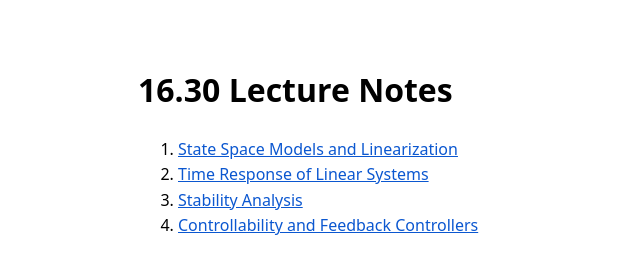
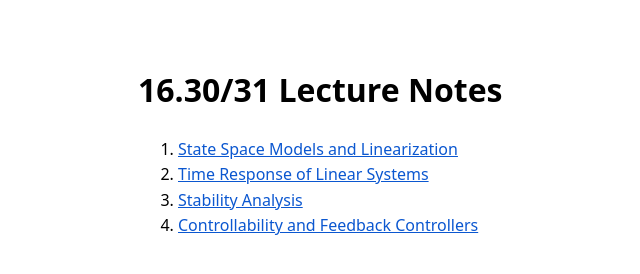
Before and after one commit to MIT-REALM/16.30, a plain HTML site: page index.html in a window 1280 px wide. Shown: the whole page, without its empty margins (182-822 px from the left). Drawn offline with Linux system fonts and the light colour scheme.

Commit message:
Update index.html

```diff
--- a/index.html
+++ b/index.html
@@ -3,14 +3,14 @@
 <head>
   <meta charset="utf-8">
   <meta name="viewport" content="width=device-width, initial-scale=1">
-  <title>16.30 Lecture Notes</title>
+  <title>16.30/31 Lecture Notes</title>
   <style>
     body { font-family: system-ui, sans-serif; max-width: 640px; margin: 4rem auto; padding: 0 1rem; line-height: 1.6; }
     a { color: #0b57d0; }
   </style>
 </head>
 <body>
-  <h1>16.30 Lecture Notes</h1>
+  <h1>16.30/31 Lecture Notes</h1>
   <ol>
     <li><a href="state-space-and-linearization.html">State Space Models and Linearization</a></li>
     <li><a href="time-response-of-linear-systems.html">Time Response of Linear Systems</a></li>
```
